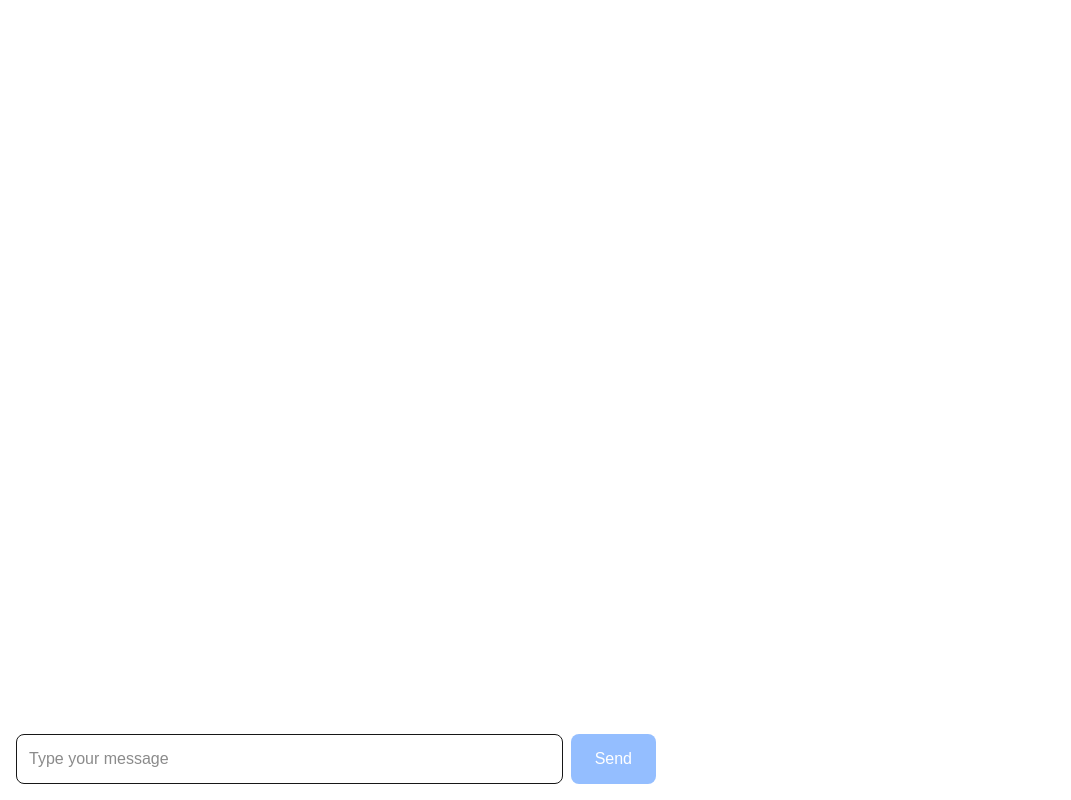
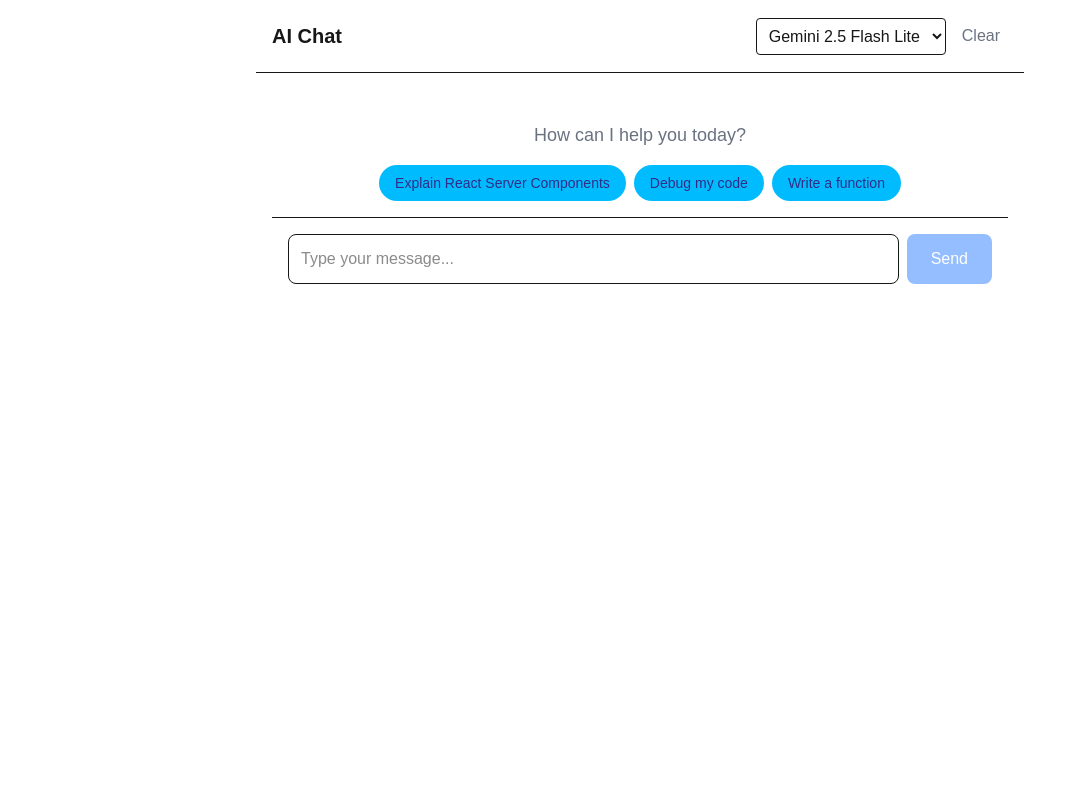
Before and after one commit to l-laidev/Chat-App-Vercel-AI-SDK, a Next.js app: page / in a window 1280 px wide. Shown: the whole page, without its empty margins (0-1071 px from the left). Built offline with nearby package versions, Linux system fonts and the light colour scheme.

Commit message:
allow model selection, log events, add clear chat and retry on error options, add quick messages options/message suggestions on empty chat

```diff
--- a/src/app/page.tsx
+++ b/src/app/page.tsx
@@ -1,62 +1,138 @@
 'use client';
 
-import { useChat } from "@ai-sdk/react";
-import { useState } from "react";
+import { UIMessage, useChat, useCompletion } from "@ai-sdk/react";
+import { useCallback, useEffect, useState } from "react";
 
 export default function ChatPage() {
+  const [selectedModel, setSelectedModel] = useState('gemini-2.5-flash-lite');
   const [ input, setInput ] = useState('');
-  const { messages, status, sendMessage } = useChat();
+
+  const { messages, status, sendMessage, error, stop, setMessages } = useChat({
+    generateId: () => crypto.randomUUID(),
+
+    onFinish: (msg) => {
+      console.log('Message done: ', msg.message.id);
+    },
+    onError: (err) => {
+      console.error('Chat Error: ', err);
+    },
+  });
+
+  const clearChat = useCallback(() => {
+    setMessages([]);
+  }, [setMessages]);
+
+  const retryLast = useCallback(() => {
+    if(messages.length >= 2) {
+      sendMessage()
+    }
+  }, [messages, sendMessage])
 
   return (
-    <div className="flex flex-col h-screen max-w-2xl max-auto p-4">
-      <div className="flex-1 overflow-y-auto space-y-4">
-        {messages.map((msg) => (
-          <div
-            key={msg.id}
-            className={`p-4 rounded-lg text-black ${
-              msg.role == 'user'
-              ? 'bg-blue-100 ml-auto max-w-[80%]'
-              : 'bg-gray-100 mr-auto max-w-[80%]'
-            }`}
+    <div className="flex flex-col h-screen max-w-3xl mx-auto">
+      {/* change model, clear chat */}
+      <header className="flex items-center justify-between p-4 border-b">
+        <h1 className="text-xl font-bold">AI Chat</h1>
+        <div className="flex items-center gap-2">
+          <select
+            value={selectedModel}
+            onChange={(e) => setSelectedModel(e.target.value)}
+            className="p-2 border rounded"
           >
-            <p className="whitespace-pre-wrap">
-              {msg.parts.map((part, index) => (
-                <span key={index}>{part.type == 'text' && part.text}</span>
-              ))}
-            </p>
+            <option value="gemini-2.5-flash-lite">Gemini 2.5 Flash Lite</option>
+            <option value="gemini-2.5-flash">Gemini 2.5 Flash</option>
+          </select>
+          <button type="button" onClick={clearChat} className="p-2 text-gray-500 hover:text-gray-700 hover:cursor-p">
+            Clear
+          </button>
         </div>
+      </header>
+
+      {/* quick messages */}
+      <div className="flex-1 overflow-y-auto p-4 space-y-4">
+        {messages.length == 0 && (
+          <div className="text-center text-gray-500 mt-8">
+            <p className="text-lg mb-4">How can I help you today?</p>
+            <div className="flex flex-wrap justify-center gap-2">
+              {['Explain React Server Components', 'Debug my code', 'Write a function'].map((prompt, index) => (
+                <button
+                  key={index}
+                  onClick={() => sendMessage({text: prompt, metadata: {
+                    temperature: 0.7,
+                    model: 'gemini-2.5-flash-lite',
+                  }})}
+                  className="px-4 py-2 bg-sky-400 rounded-full hover:bg-gray-200 text-sm text-indigo-900 hover:cursor-pointer"
+                >{prompt}</button>
               ))}
             </div>
+          </div>
+        )}
+
+        {/* all messages */}
+        {messages.map((message) => <MessageBubble key={message.id} message={message} />)}
+
+        {status != 'ready' && status != 'error' && (
+          <div className="flex items-center gap-2 text-gray-500">
+            <div className="animate-pulse">●</div>
+            <span>AI is thinking...</span>
+            <button onClick={stop} className="text-red-500 text-sm">Stop</button>
+          </div>
+        )}
+
+        {status == 'error' && (
+          <div className="p-4 bg-red-50 text-red-600 rounded-lg">
+            <p>Error: {error?.message}</p>
+            <button onClick={retryLast} className="text-sm underline">Retry</button>
+          </div>
+        )}
 
         <form onSubmit={(e) => {
           e.preventDefault();
           sendMessage({
-          // role: 'user',
             text: input,
             metadata: {
+              model: selectedModel,
               temperature: 0.7,
-            model: 'gemini-2.5-flash-lite',
             }
           });
           setInput('');
-      }} className="flex gap-2 pt-4">
+        }} className="p-4 border-t">
+          <div className="flex gap-2">
             <input
               value={input}
               onChange={(e) => {
                 setInput(e.target.value);
               }}
-          placeholder="Type your message"
+              placeholder="Type your message..."
               className="flex-1 p-3 border rounded-lg focus:outline-none focus:ring-2 focus:ring-blue-500"
               disabled={status != 'ready'}
             />
             <button
             type="submit"
             disabled={status != 'ready' || !input.trim()}
-          className="px-6 py-3 bg-blue-500 text-white rounded-lg hover:bg-blue-600 disabled:opacity-50"
-        >
-          {status != 'ready'? 'Sending...' : 'Send'}
-        </button>
+            className="px-6 py-3 bg-blue-500 text-white rounded-lg hover:bg-blue-600 disabled:opacity-50 transition-colors"
+            >Send</button>
+          </div>
         </form>
+      </div>
     </div>
   )
 }
+
+function MessageBubble({message}: {message: UIMessage}) {
+  const isUser = message.role == 'user';
+
+  return (
+    <div className={`flex ${isUser? 'justify-end' : 'justify-start'}`}>
+      <div className={`max-w-[80%] p-4 rounded-2xl ${
+        isUser
+        ? 'bg-blue-500 text-white rounded-br-md'
+        : 'bg-gray-100 text-gray-900 rounded-bl-md'
+      }`}>
+        {message.parts.map((part, index) => (
+          <p key={index} className="whitespace-pre-wrap">{part.type =='text' && part.text}</p>
+        ))}
+      </div>
+    </div>
+  )
+}
```
Lines whose indentation alone changed are shown as unchanged.
